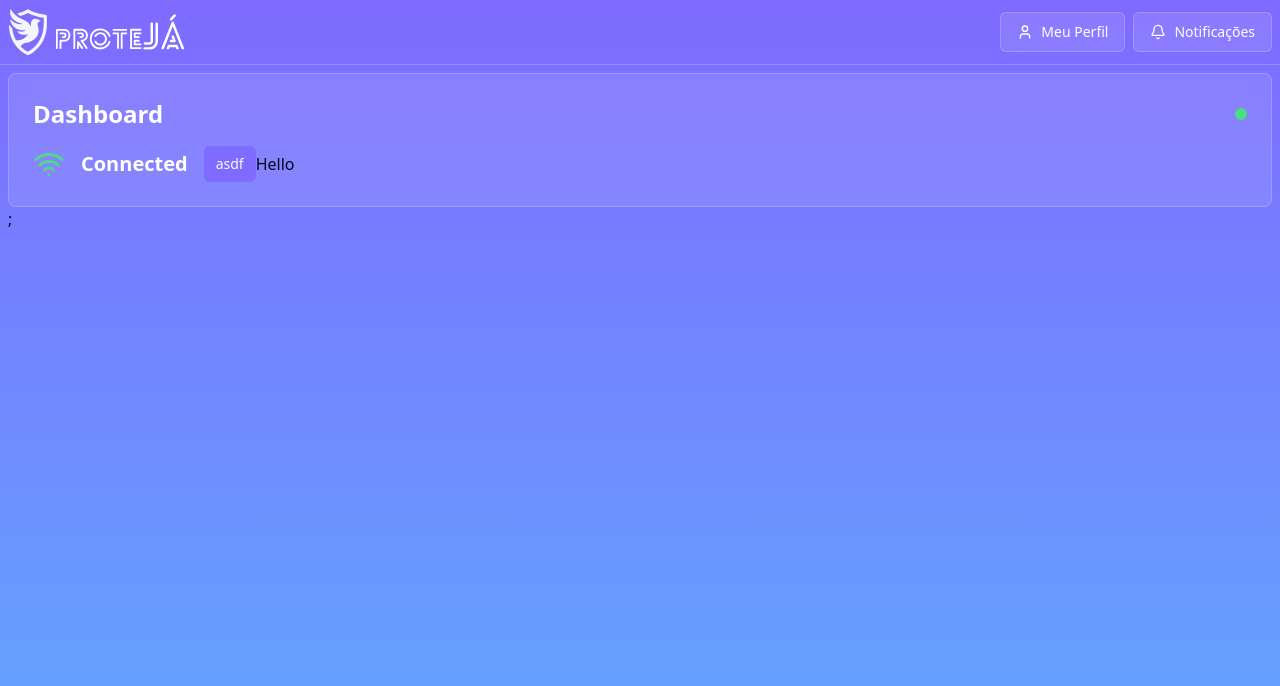
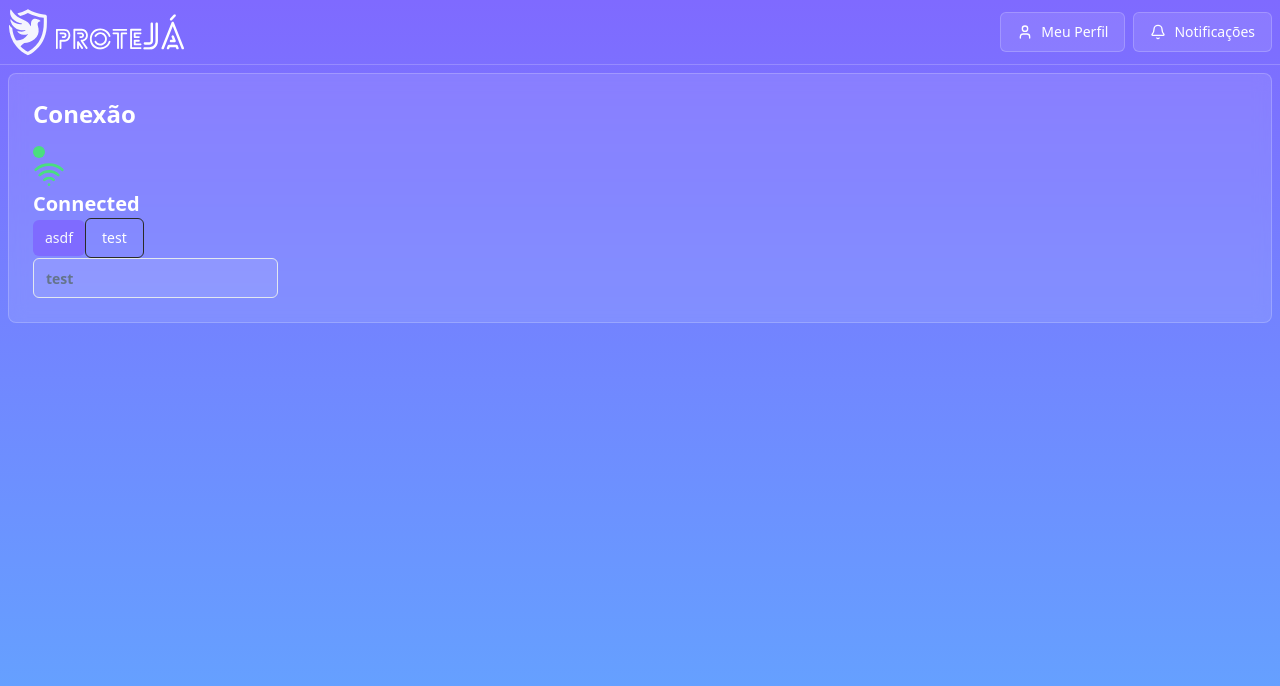
Before and after one commit to prote-ja/prote-ja-app, a React (Vite) app: page /prote-ja-app/dashboard in a window 1280 px wide. Shown: the top 686 px of the page. Built offline with nearby package versions, Linux system fonts and the light colour scheme; no server answers.

Commit message:
separated into components

```diff
--- a/package.json
+++ b/package.json
@@ -3,7 +3,7 @@
   "private": true,
   "version": "0.0.1",
   "type": "module",
-  "homepage": "https://prote-ja.github.io/prote-ja-app",
+  "homepage": "https://prote-ja.github.io/prote-ja-app/",
   "scripts": {
     "dev": "vite",
     "build": "tsc -b && vite build",
--- a/src/components/BlurredContainer.tsx
+++ b/src/components/BlurredContainer.tsx
@@ -1,13 +1,9 @@
-import { Wifi, WifiOff } from "lucide-react";
 import { FunctionComponent } from "react";
-import { Button } from "./ui/button";
 
 interface BlurredContainerProps {
   header: React.ReactNode;
   children: React.ReactNode;
 }
-
-const isConnected = true;
 
 const BlurredContainer: FunctionComponent<BlurredContainerProps> = ({
   header,
@@ -17,33 +13,8 @@ const BlurredContainer: FunctionComponent<BlurredContainerProps> = ({
     <div className=" p-6 dashboard-item border rounded-lg backdrop-blur bg-background">
       <div className="flex items-center justify-between mb-4">
         <h2 className="text-2xl font-bold text-white text-shadow">{header}</h2>
-        <div
-          className={`w-3 h-3 rounded-full ${
-            isConnected ? "bg-green-400" : "bg-red-400"
-          }`}
-        ></div>
       </div>
-      <div className="flex items-center space-x-4">
-        {isConnected ? (
-          <Wifi className="w-8 h-8 text-green-400" />
-        ) : (
-          <WifiOff className="w-8 h-8 text-red-400" />
-        )}
-        <div>
-          <p className="text-xl font-semibold text-white">
-            {isConnected ? "Connected" : "Disconnected"}
-          </p>
-          {/* {lastPingTime && (
-              <p className="text-sm text-white/70">
-                Last ping: {lastPingTime.toLocaleTimeString()}
-              </p>
-            )} */}
-        </div>
-        <Button color="primary" size="sm">
-          asdf
-        </Button>
-        {children}
-      </div>
+      <div className="flex items-center space-x-4">{children}</div>
     </div>
   );
 };
--- a/src/components/ui/button.tsx
+++ b/src/components/ui/button.tsx
@@ -13,7 +13,7 @@ const buttonVariants = cva(
         destructive:
           "bg-destructive text-destructive-foreground hover:bg-destructive/90",
         outline:
-          "border border-input bg-background hover:bg-accent hover:text-accent-foreground",
+          "border border-outline hover:bg-accent hover:text-accent-foreground",
         secondary:
           "bg-secondary text-secondary-foreground border hover:bg-secondary/80",
         ghost: "hover:bg-accent hover:text-accent-foreground",
--- a/src/index.css
+++ b/src/index.css
@@ -14,13 +14,20 @@
     --primary-foreground: 210, 40%, 98%, 1;
     --secondary: var(--background);
     --secondary-foreground: 0, 0%, 100%, 1; /* foreground is the text color */
+    --outline: 75, 5%, 16%, 1;
+    --outline-foreground: var(--outline);
 
     --muted: 210, 40%, 96.1%, 1;
     --muted-foreground: 215.4, 16.3%, 46.9%, 1;
     --accent: 210, 40%, 96.1%, 1;
     --accent-foreground: 222.2, 47.4%, 11.2%, 1;
+
+    --positive: 142, 69%, 58%, 1;
+    --positive-foreground: 210, 40%, 98%, 1;
+
     --destructive: 0, 84.2%, 60.2%, 1;
     --destructive-foreground: 210, 40%, 98%, 1;
+
     --border: 0, 0%, 100%, 0.2;
     --input: 214.3, 31.8%, 91.4%, 1;
     --ring: 222.2, 84%, 4.9%, 1;
--- /dev/null
+++ b/src/routes/Dashboard/ConnectionComponent.tsx
@@ -0,0 +1,48 @@
+import BlurredContainer from "@/components/BlurredContainer";
+import { Button } from "@/components/ui/button";
+import { Input } from "@/components/ui/input";
+import { Wifi, WifiOff } from "lucide-react";
+import { FunctionComponent } from "react";
+
+interface ConnectionComponentProps {}
+const isConnected = true;
+
+const ConnectionComponent: FunctionComponent<ConnectionComponentProps> = () => {
+  return (
+    <>
+      <BlurredContainer header="Conexão">
+        <div>
+          <div
+            className={`w-3 h-3 rounded-full ${
+              isConnected ? "bg-positive" : "bg-destructive"
+            }`}
+          ></div>
+          <p className="text-xl font-semibold text-white">
+            {isConnected ? (
+              <Wifi className="w-8 h-8 text-positive" />
+            ) : (
+              <WifiOff className="w-8 h-8 text-destructive" />
+            )}
+            <div>
+              <p className="text-xl font-semibold text-white">
+                {isConnected ? "Connected" : "Disconnected"}
+              </p>
+              {/* {lastPingTime && (
+              <p className="text-sm text-white/70">
+                Last ping: {lastPingTime.toLocaleTimeString()}
+              </p>
+            )} */}
+            </div>
+            <Button size="sm" color="destructive">
+              asdf
+            </Button>
+            <Button variant={"outline"}>test</Button>
+            <Input placeholder="test" />
+          </p>
+        </div>
+      </BlurredContainer>
+    </>
+  );
+};
+
+export default ConnectionComponent;
--- a/src/routes/Dashboard/Dashboard.tsx
+++ b/src/routes/Dashboard/Dashboard.tsx
@@ -1,7 +1,5 @@
-import AnimatedBackground from "@/components/AnimatedBackground";
-import BlurredContainer from "@/components/BlurredContainer";
-
 import { FunctionComponent } from "react";
+import ConnectionComponent from "./ConnectionComponent";
 
 interface DashboardProps {}
 
@@ -9,7 +7,7 @@ const Dashboard: FunctionComponent<DashboardProps> = () => {
   return (
     <>
       <div className="p-2">
-        <BlurredContainer header="Dashboard">Hello</BlurredContainer>;
+        <ConnectionComponent />
       </div>
     </>
   );
--- a/tailwind.config.js
+++ b/tailwind.config.js
@@ -34,6 +34,11 @@ export default {
           DEFAULT: "hsla(var(--secondary))",
           foreground: "hsla(var(--secondary-foreground))",
         },
+        outline: {
+          DEFAULT: "hsla(var(--outline))",
+          foreground: "hsla(var(--outline-foreground))",
+        },
+
         muted: {
           DEFAULT: "hsla(var(--muted))",
           foreground: "hsla(var(--muted-foreground))",
@@ -41,6 +46,11 @@ export default {
         accent: {
           DEFAULT: "hsla(var(--accent))",
           foreground: "hsla(var(--accent-foreground))",
+        },
+
+        positive: {
+          DEFAULT: "hsla(var(--positive))",
+          foreground: "hsla(var(--positive-foreground))",
         },
         destructive: {
           DEFAULT: "hsla(var(--destructive))",
```
